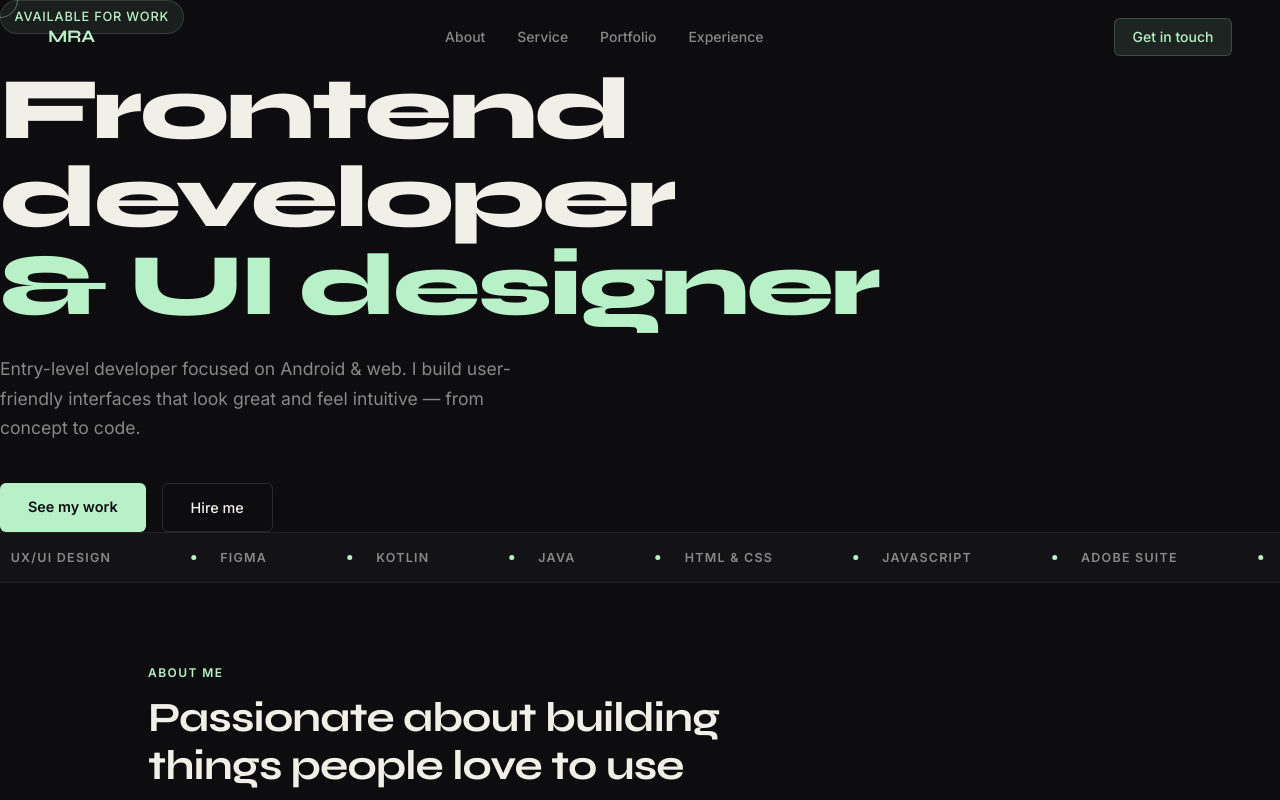
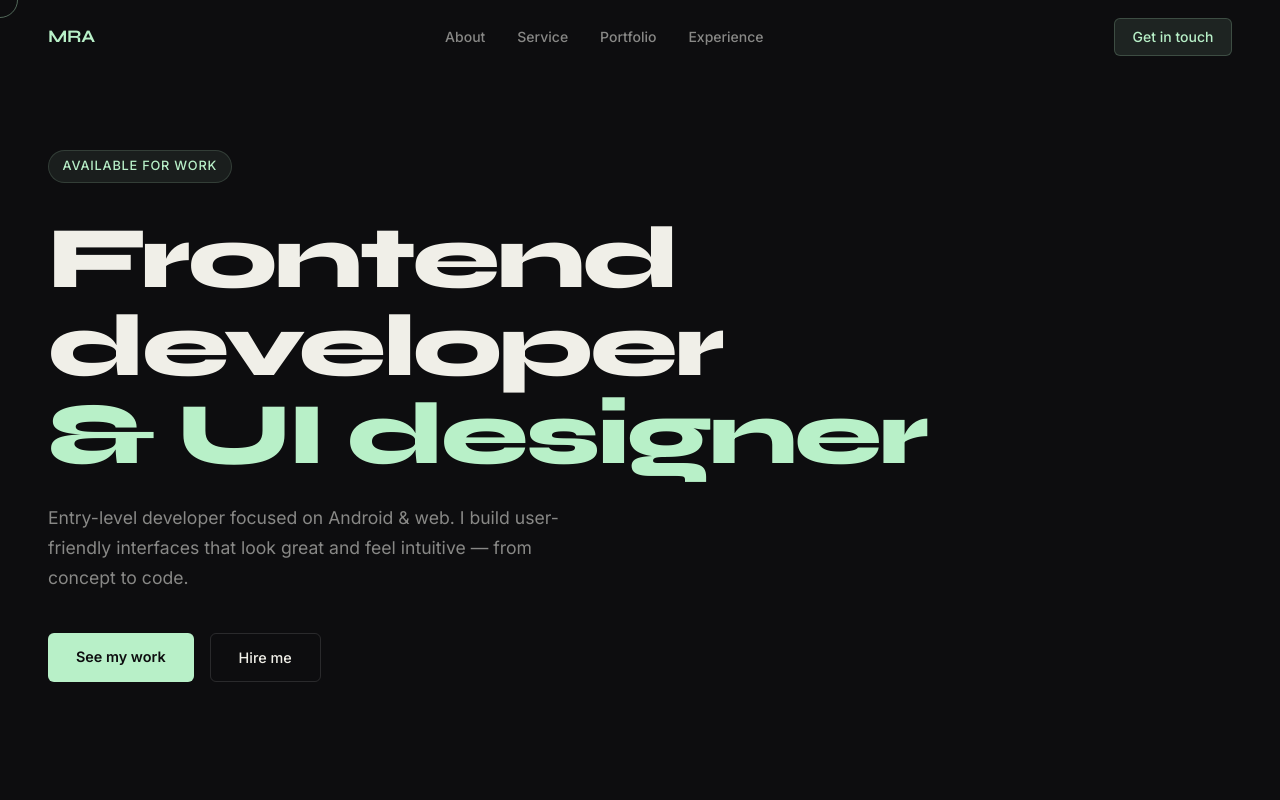
Before and after one commit to amyezing/website-react, a React (Vite) app: page / in a window 1280 px wide. Shown: the top 800 px of the page. Built offline with nearby package versions, Linux system fonts and the light colour scheme.

Commit message:
hero.jsx fix again

```diff
--- a/src/components/Hero.jsx
+++ b/src/components/Hero.jsx
@@ -2,7 +2,12 @@ import { motion } from 'framer-motion'
 
 export default function Hero() {
   return (
-    <section id="home">
+    <section id="home" style={{
+      minHeight: '100vh',
+      display: 'flex',
+      alignItems: 'center',
+      padding: '6rem 3rem 4rem',
+    }}>
       <div className="hero-content">
         {/* Eyebrow pill */}
         <motion.div
```
